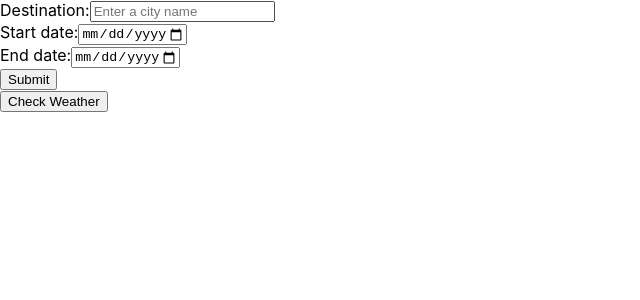
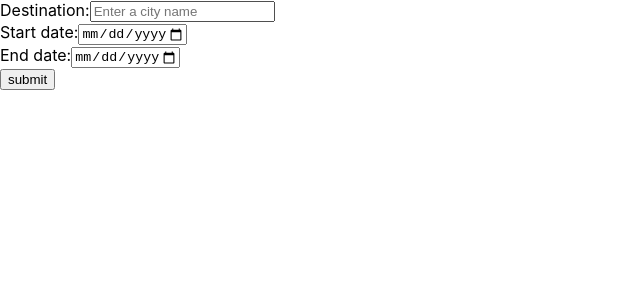
Before and after one commit to Summerflowerling/travel_app_react, a React (Create React App) app: page / in a window 1280 px wide. Shown: the top 300 px of the page, without its empty margins (0-640 px from the left). Built offline with nearby package versions, Linux system fonts and the light colour scheme.

Commit message:
refactor: Deleted custom hook and moved the logic part inside Form.tsx

```diff
--- a/src/App.tsx
+++ b/src/App.tsx
@@ -1,36 +1,33 @@
-import React, { useState } from 'react';
+import React, { useState, useEffect } from 'react';
 import { BrowserRouter as Router, Route, Switch, Link } from 'react-router-dom';
 import Button from './Components/Button';
-import Search from './Components/Form';
+import Form from './Components/Form';
 import Weather from './Components/Weather';
 
 const App = (): JSX.Element => {
-  const [checkWeather, setCheckWeather] = useState(false);
-  const toggleButton = () => {
-    setCheckWeather(prevCheckWeather => !prevCheckWeather);
-    console.log(checkWeather);
-  };
-
   return (
     <Router>
       <div className="App">
         <Switch>
-          <Route path="/" exact component={Search} />
+          <Route path="/" exact component={Form} />
           <Route path="/weather" component={Weather} />
         </Switch>
-
-        {checkWeather ? (
-          <Link to="/weather">
-            <Button text="Go Back" onClick={toggleButton} />
-          </Link>
-        ) : (
-          <Link to="/">
-            <Button text="Check Weather" onClick={toggleButton} />
-          </Link>
-        )}
       </div>
     </Router>
   );
 };
 
 export default App;
+
+/* To be added after pressing submit
+{checkWeather ? (
+  <Link to="/weather">
+  <Button text="Go Back" onClick={toggleButton} />
+</Link>
+) : (
+<Link to="/">
+  <Button text="Check Weather" onClick={toggleButton} />
+</Link>
+)}
+
+*/
--- a/src/Components/Form.tsx
+++ b/src/Components/Form.tsx
@@ -1,14 +1,25 @@
 import React, { useState } from 'react';
-import useForm from '../Hooks/useForm.hook';
+import Button from './Button';
 
-const Search = (): JSX.Element => {
-  // One day Time in ms (milliseconds)
-  const oneDayMs = 1000 * 60 * 60 * 24;
-  const today = new Date();
-  const [preState, setPreState] = useState('');
+const Form = (): JSX.Element => {
+  const [submitForm, setSubmitForm] = useState(false);
+  const [checkWeather, setCheckWeather] = useState(false);
+  const [travelDuration, setTravelDuration] = useState(0);
+  const [values, setValues] = useState({
+    destination: '',
+    tripStart: '',
+    tripEnd: '',
+  });
+
+  const toggleButton = () => {
+    setCheckWeather(prevCheckWeather => !prevCheckWeather);
+    console.log(checkWeather);
+  };
 
   // Calculate the trip duration
-  const getDays = (inputStartDate: number, inputEndDate: number) => {
+  const getDays = (inputStartDate: string, inputEndDate: string) => {
+    const oneDayMs = 1000 * 60 * 60 * 24;
+    const today = new Date();
     const todayDate = today.getDate();
     const todayMonth = today.getMonth() + 1;
     console.log('todayDate', todayDate);
@@ -19,9 +30,9 @@ const Search = (): JSX.Element => {
     const theStartDate = travelStart.getDate();
     const theStartMonth = travelStart.getMonth() + 1;
     /*
-        let theEndDate = travelEnd.getDate()
-        let theEndMonth = travelEnd.getMonth()+1
-        */
+          let theEndDate = travelEnd.getDate()
+          let theEndMonth = travelEnd.getMonth()+1
+       */
     if (theStartMonth < todayMonth || (theStartMonth === todayMonth && theStartDate < todayDate)) {
       return alert("You can't travel to the past. Please check your date again");
     }
@@ -35,10 +46,52 @@ const Search = (): JSX.Element => {
     const differenceInDays = differenceInTime / oneDayMs;
     console.log(Math.round(differenceInDays));
     const duration = Math.round(differenceInDays);
-    return duration;
+    return setTravelDuration(duration);
   };
 
-  const { handleChange, values } = useForm();
+  /*const getLocation = (locationInput, startDate, endDate) => {
+    fetch('http://localhost:8080/getGeoname', {
+      method: 'POST',
+      credentials: 'same-origin',
+      mode: 'cors',
+      headers: {
+        'Content-Type': 'application/json',
+      },
+      body: JSON.stringify({ location: `${locationInput}`, startDate: `${startDate}`, endDate: `${endDate}` }),
+    })
+      .then(res => res.json())
+      .then(json => {
+        console.log('response json', json);
+        city = json[0].city_name;
+        url = json[1];
+        weatherInfo = json[0].data;
+        const duration = Client.getDays(startDate, endDate);
+        if (duration <= 0) {
+          alert('Date input seems not correct');
+          return;
+        } else {
+          Client.updateUi(city, url, startDate, endDate, duration, weatherInfo);
+        }
+      });
+  };
+  */
+
+  const handleChange: React.ChangeEventHandler<HTMLInputElement> = e => {
+    const { name, value } = e.target;
+    setValues({
+      ...values,
+      [name]: value,
+    });
+    return { handleChange, values } as const;
+  };
+
+  const handleSubmit = () => {
+    console.log('submit');
+    console.log(values);
+    getDays(values.tripStart, values.tripEnd);
+    console.log(' travwlDuration', travelDuration);
+  };
+
   return (
     <div>
       <form>
@@ -88,9 +141,9 @@ const Search = (): JSX.Element => {
           />
         </div>
       </form>
-      <button type="submit">Submit</button>
+      <Button text="submit" onClick={handleSubmit} />
     </div>
   );
 };
 
-export default Search;
+export default Form;
--- a/src/hooks/useForm.hook.tsx
+++ /dev/null
@@ -1,21 +0,0 @@
-import React, { useState } from 'react';
-
-const useForm: any = () => {
-  const [values, setValues] = useState({
-    destination: '',
-    tripStart: '',
-    tripEnd: '',
-  });
-
-  const handleChange: React.ChangeEventHandler<HTMLInputElement> = e => {
-    const { name, value } = e.target;
-    setValues({
-      ...values,
-      [name]: value,
-    });
-  };
-
-  return { handleChange, values } as const;
-};
-
-export default useForm;
```
